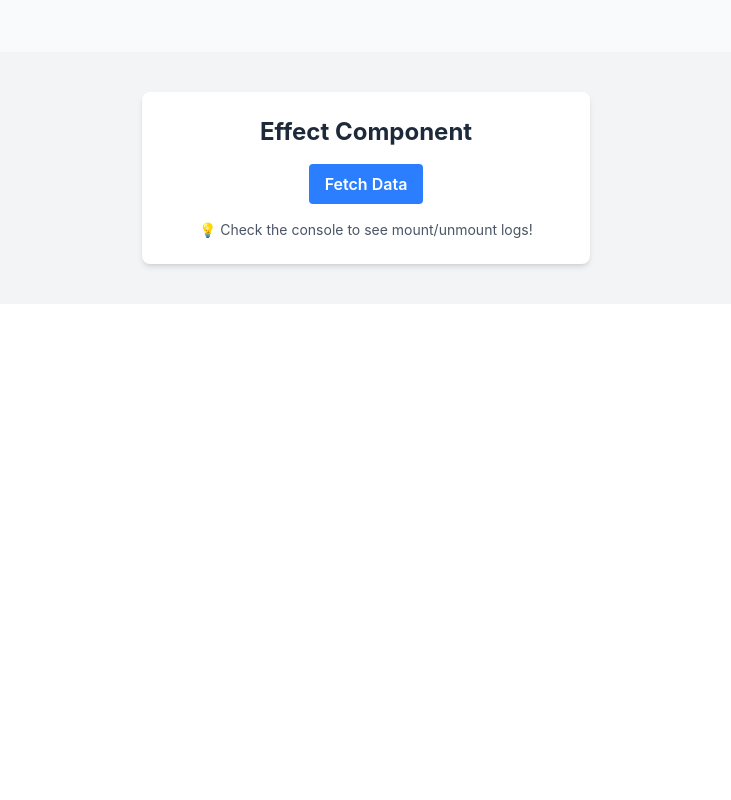
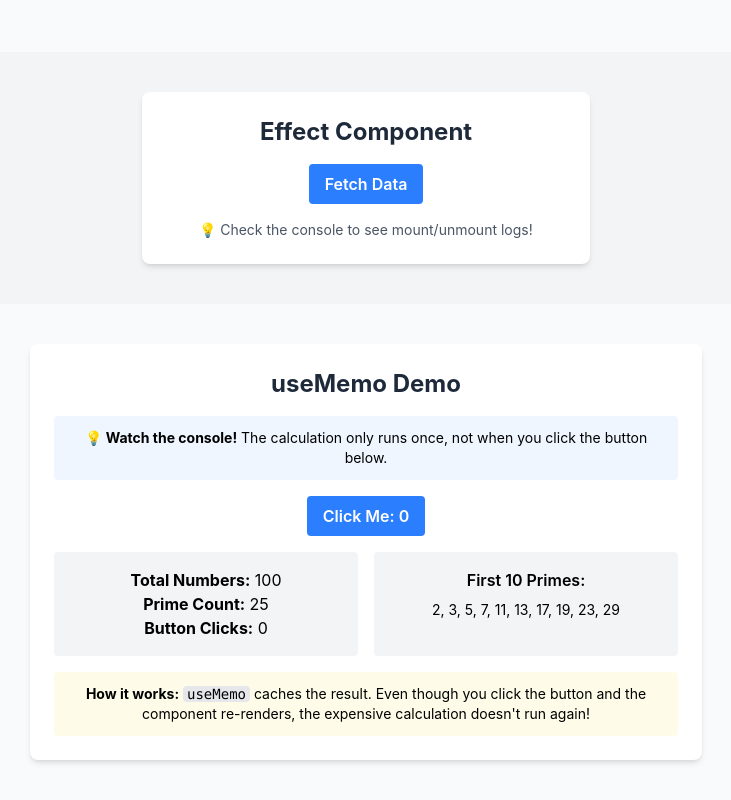
Before and after one commit to pioloebarle/pioloebarle-intern-repo, a React (Vite) app in the folder milestones/5-React-Fundamentals/react-project/: page / in a window 1280 px wide. Shown: the part 813-1613 px from the top of the page, without its empty margins (274-1005 px from the left). Before the commit the page ends 1117 px from the top, so only its background shows below. Built offline with nearby package versions, Linux system fonts and the light colour scheme.

Commit message:
feat & docs: added a feature using useMemo and updated the documentatiion in react_hooks.md

```diff
--- a/milestones/5-React-Fundamentals/react-project/src/App.jsx
+++ b/milestones/5-React-Fundamentals/react-project/src/App.jsx
@@ -2,6 +2,8 @@ import './App.css'
 import Navbar from './components/Navbar'
 import Home from './pages/Home'
 import Profile from './pages/Profile'
+import EffectComponent from './components/EffectComponent'
+import MemoComponent from './components/MemoComponent'
 import { BrowserRouter, Routes, Route } from 'react-router-dom'
 
 function App() {
@@ -13,6 +15,8 @@ function App() {
         <Routes>
           <Route path="/" element={<Home />} />
           <Route path="/profile" element={<Profile />} />
+          <Route path="/effect" element={<EffectComponent />} />
+          <Route path="/memo" element={<MemoComponent />} />
         </Routes>
       </div>
     </BrowserRouter>
--- /dev/null
+++ b/milestones/5-React-Fundamentals/react-project/src/components/MemoComponent.jsx
@@ -0,0 +1,69 @@
+import { useState, useMemo } from 'react'
+
+// Expensive calculation: Find all prime numbers
+const findPrimes = (numberList) => {
+  console.log('🔥 Running expensive calculation...')
+
+  const isPrime = (num) => {
+    if (num <= 1) return false
+    if (num <= 3) return true
+    if (num % 2 === 0 || num % 3 === 0) return false
+    for (let i = 5; i * i <= num; i += 6) {
+      if (num % i === 0 || num % (i + 2) === 0) return false
+    }
+    return true
+  }
+
+  return numberList.filter(isPrime)
+}
+
+function MemoComponent() {
+  const [count, setCount] = useState(0)
+  const [numbers] = useState(Array.from({ length: 100 }, (_, i) => i + 1))
+
+  // useMemo: calculation runs ONLY when 'numbers' changes
+  const primeNumbers = useMemo(() => {
+    return findPrimes(numbers)
+  }, [numbers])
+
+  return (
+    <div className="p-6 max-w-2xl mx-auto bg-white rounded-lg shadow-md">
+      <h2 className="text-2xl font-bold mb-4 text-gray-800">useMemo Demo</h2>
+
+      <div className="mb-4 p-3 bg-blue-50 rounded">
+        <p className="text-sm">
+          💡 <strong>Watch the console!</strong> The calculation only runs once,
+          not when you click the button below.
+        </p>
+      </div>
+
+      <button
+        onClick={() => setCount(count + 1)}
+        className="bg-blue-500 hover:bg-blue-600 text-white font-semibold py-2 px-4 rounded mb-4"
+      >
+        Click Me: {count}
+      </button>
+
+      <div className="grid grid-cols-2 gap-4 mb-4">
+        <div className="p-4 bg-gray-100 rounded">
+          <p><strong>Total Numbers:</strong> {numbers.length}</p>
+          <p><strong>Prime Count:</strong> {primeNumbers.length}</p>
+          <p><strong>Button Clicks:</strong> {count}</p>
+        </div>
+
+        <div className="p-4 bg-gray-100 rounded">
+          <p className="font-semibold mb-2">First 10 Primes:</p>
+          <p className="text-sm">{primeNumbers.slice(0, 10).join(', ')}</p>
+        </div>
+      </div>
+
+      <div className="p-3 bg-yellow-50 rounded text-sm">
+        <strong>How it works:</strong> <code className="bg-gray-200 px-1 rounded">useMemo</code> caches
+        the result. Even though you click the button and the component re-renders,
+        the expensive calculation doesn't run again!
+      </div>
+    </div>
+  )
+}
+
+export default MemoComponent
--- a/milestones/5-React-Fundamentals/react-project/src/components/Navbar.jsx
+++ b/milestones/5-React-Fundamentals/react-project/src/components/Navbar.jsx
@@ -26,6 +26,8 @@ function Navbar() {
 
                 <Link to="/" aria-current="page" className="rounded-md px-3 py-2 text-sm font-medium text-gray-800 hover:text-gray-600">Home</Link>
                 <Link to="/profile" className="rounded-md px-3 py-2 text-sm font-medium text-gray-800 hover:bg-white/5 hover:text-gray-600">Profile</Link>
+                <Link to="/effect" className="rounded-md px-3 py-2 text-sm font-medium text-gray-800 hover:bg-white/5 hover:text-gray-600">useEffect</Link>
+                <Link to="/memo" className="rounded-md px-3 py-2 text-sm font-medium text-gray-800 hover:bg-white/5 hover:text-gray-600">useMemo</Link>
               </div>
             </div>
           </div>
--- a/milestones/5-React-Fundamentals/react-project/src/pages/Home.jsx
+++ b/milestones/5-React-Fundamentals/react-project/src/pages/Home.jsx
@@ -1,5 +1,6 @@
 import Profile from "../assets/profile.jpg"
 import EffectComponent from "../components/EffectComponent"
+import MemoComponent from "../components/MemoComponent"
 
 function Home() {
   return (
@@ -18,6 +19,10 @@ function Home() {
       <div className="bg-gray-100 py-10">
         <EffectComponent />
       </div>
+
+      <div className="bg-gray-50 py-10">
+        <MemoComponent />
+      </div>
     </div>
   )
 }
```
Also changed, not shown: 2 other files (tests, documents, lock files or other folders).
